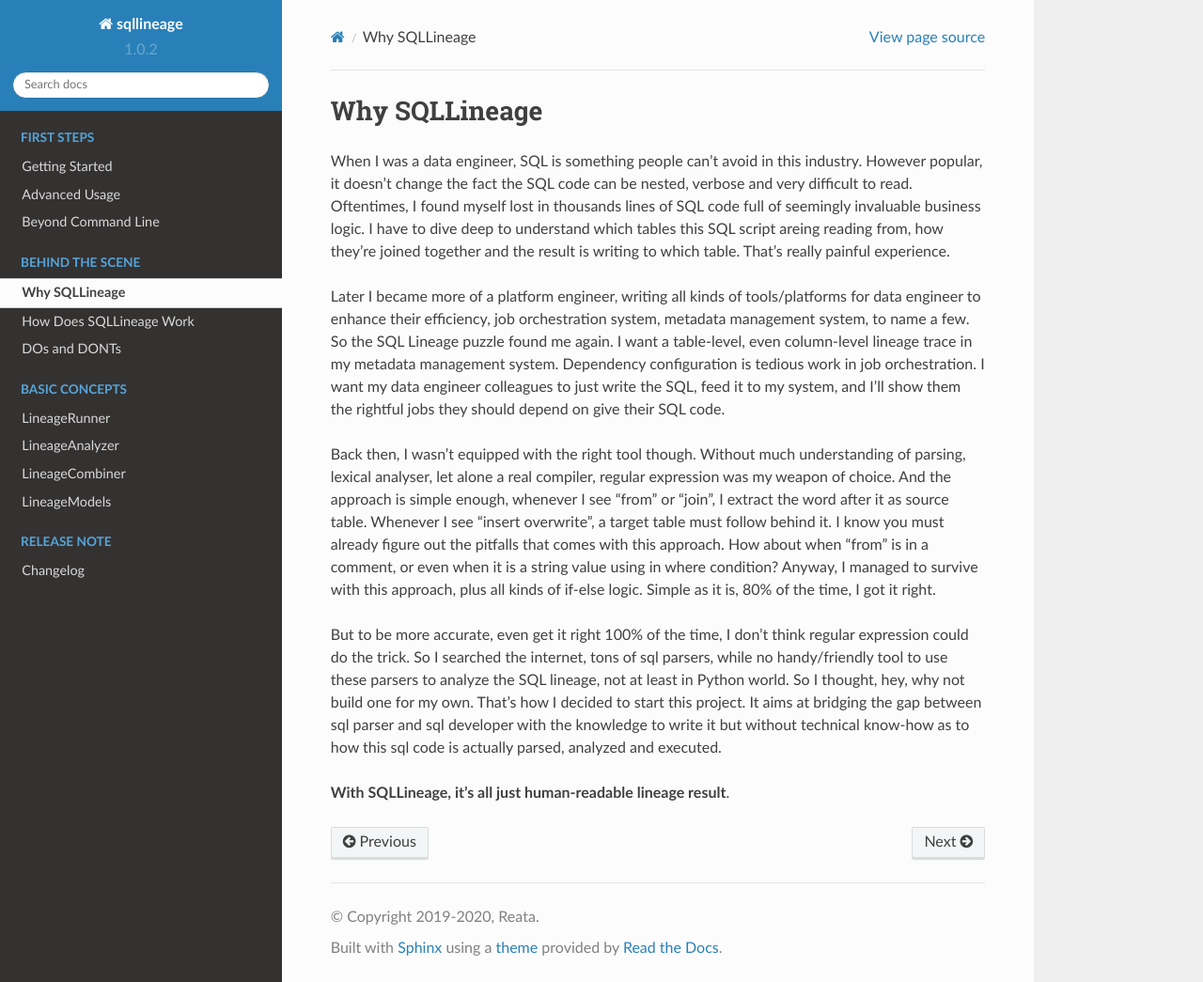
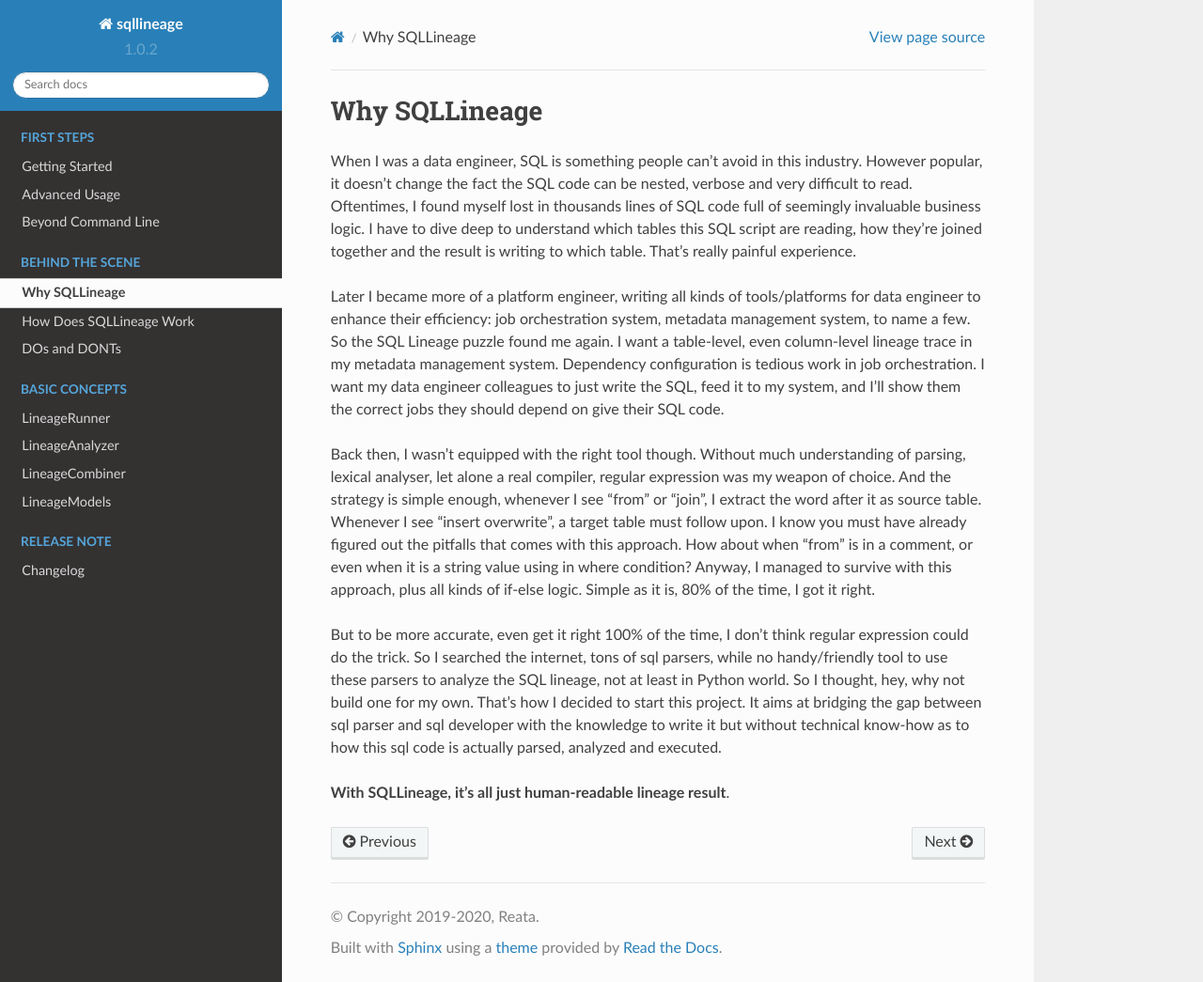
Before and after one commit to reata/sqllineage, a Sphinx documentation site: the page built from docs/behind_the_scene/why_sqllineage.rst, in a window 1280 px wide and 1045 px high. Shown: the whole window at 94% size. Built offline with Sphinx 7.4.7 and the Read the Docs theme 2.0.0, drawn with Linux system fonts in a browser that asks for light colours.

Commit message:
docs: refine docs

```diff
--- a/docs/basic_concepts/lineage_analyzer.rst
+++ b/docs/basic_concepts/lineage_analyzer.rst
@@ -2,7 +2,7 @@
 LineageAnalyzer
 ***************
 
-LineageAnalyzer is the core processing logic for one-statement SQL analysis.
+LineageAnalyzer contains the core processing logic for one-statement SQL analysis.
 
 sqllineage.core.LineageAnalyzer
 ===============================
--- a/docs/behind_the_scene/why_sqllineage.rst
+++ b/docs/behind_the_scene/why_sqllineage.rst
@@ -5,19 +5,19 @@
 When I was a data engineer, SQL is something people can't avoid in this industry. However popular, it doesn't change
 the fact the SQL code can be nested, verbose and very difficult to read. Oftentimes, I found myself lost in thousands
 lines of SQL code full of seemingly invaluable business logic. I have to dive deep to understand which tables this SQL
-script areing reading from, how they're joined together and the result is writing to which table. That's really painful
+script are reading, how they're joined together and the result is writing to which table. That's really painful
 experience.
 
 Later I became more of a platform engineer, writing all kinds of tools/platforms for data engineer to enhance their
-efficiency, job orchestration system, metadata management system, to name a few. So the SQL Lineage puzzle found me
+efficiency: job orchestration system, metadata management system, to name a few. So the SQL Lineage puzzle found me
 again. I want a table-level, even column-level lineage trace in my metadata management system. Dependency
 configuration is tedious work in job orchestration. I want my data engineer colleagues to just write the SQL,
-feed it to my system, and I'll show them the rightful jobs they should depend on give their SQL code.
+feed it to my system, and I'll show them the correct jobs they should depend on give their SQL code.
 
 Back then, I wasn't equipped with the right tool though. Without much understanding of parsing, lexical analyser, let alone
-a real compiler, regular expression was my weapon of choice. And the approach is simple enough, whenever I see "from"
+a real compiler, regular expression was my weapon of choice. And the strategy is simple enough, whenever I see "from"
 or "join", I extract the word after it as source table. Whenever I see "insert overwrite", a target table must follow
-behind it. I know you must already figure out the pitfalls that comes with this approach. How about when "from" is in a
+upon. I know you must have already figured out the pitfalls that comes with this approach. How about when "from" is in a
 comment, or even when it is a string value using in where condition? Anyway, I managed to survive with this approach,
 plus all kinds of if-else logic. Simple as it is, 80% of the time, I got it right.
 
```
Also changed, not shown: docs/behind_the_scene/how_sqllineage_work.rst (+4 -4 lines).
